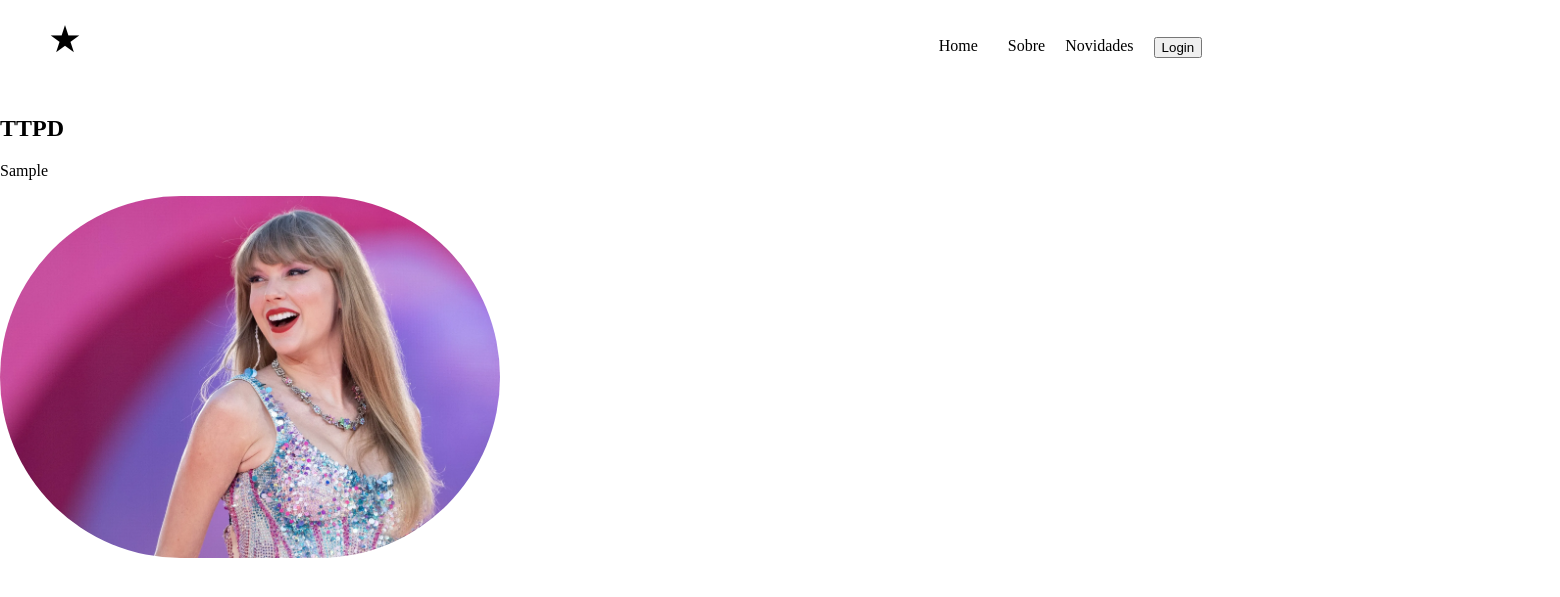
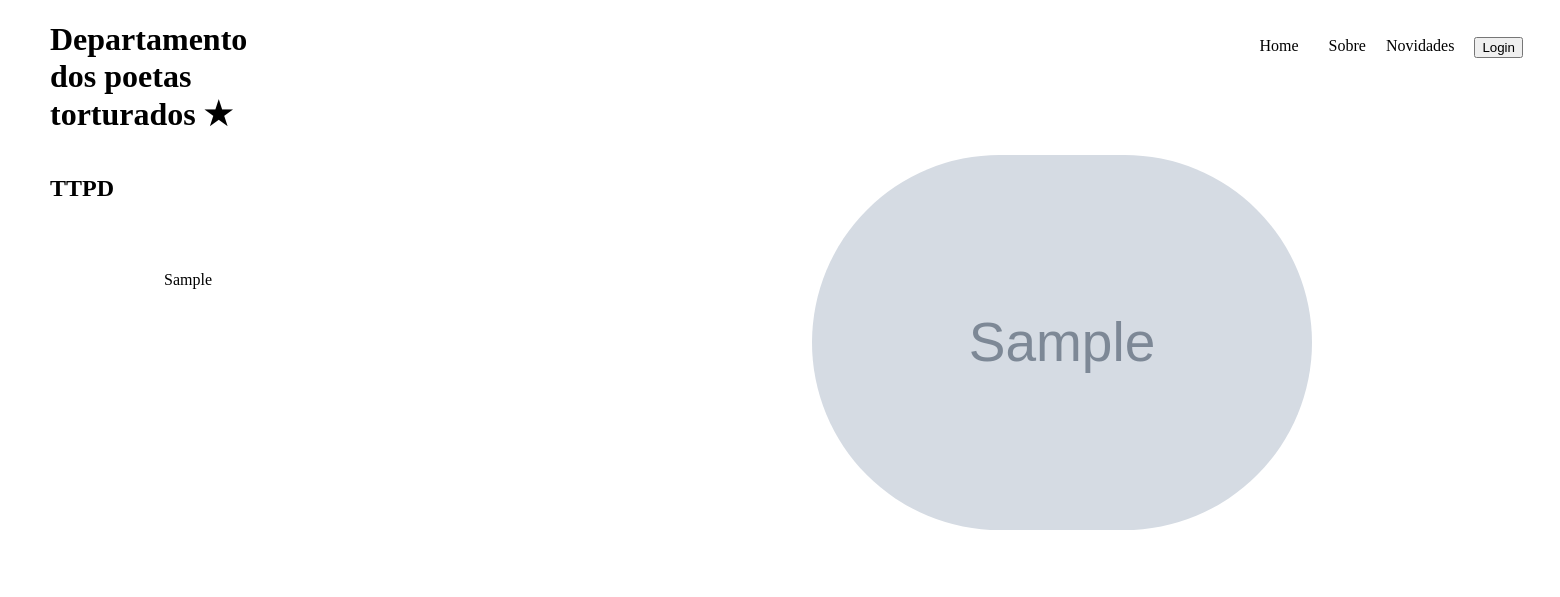
Before and after one commit to eduardavirgilio/projeto_random_template, a Flask app: template templates/home.html in a window 1560 px wide. Shown: the top 597 px of the page. Run offline with Flask 3, Linux system fonts and the light colour scheme; the template is opened without the code that fills it: most values are stand-ins (such as "Sample title", 1, 10 or a date in 2020); grey boxes marked "Sample" are stand-in pictures.

Commit message:
imagens e frases aleatorias funcionando

```diff
--- a/app.py
+++ b/app.py
@@ -13,20 +13,34 @@ app = Flask(__name__)
 
 lista_cores = ["lavanderblush", "pink", "papayawhip", "snow", "powderblue", "#BABACA", "#e1c8fd"]
 
+lista_imagens = ["taylor_ttpd.jpg", "taylor-swift-ttpd-album-review.png", "taylor-lencol-ttpd.jpg", "clipe-fortnight.jpg", "taylor-malone.jpg", "taylor-shot-ttpd.jpg"]
+
+letras_musica = ["'E quando eu senti como se eu fosse um cardigã velho, debaixo da cama de alguém, você me vestiu e disse que eu era seu favorito' (Cardigan)",
+                 "'Todas as minhas manhãs são segundas-feiras' (Fortnight)",
+                 "'Você sabe, os melhores filmes de todos os tempos nunca foram feitos' (The 1)",
+                 "'Eu olho direto para o Sol, mas nunca para o espelho.' (Anti-Hero)",
+                 "'Você não sabe o que tem até que tenha perdido' (You're losing me)",
+                 "'Eu estou tão cansada de correr o mais rápido que consigo, imaginando se eu chegaria lá mais rápido se eu fosse um homem' (The man)",
+                 "'E se você nunca sangrar, você nunca vai crescer' (The 1)"]
+
 @app.route("/sobre")
 def pagina_sobre():
     cor_fundo = random.choice(lista_cores)
     return render_template("sobre.html", cor_fundo_html = cor_fundo)
 
+@app.route("/home")
 
-lista_imagens = ["taylor_ttpd.jpg", "taylor_swift.png"]
-letras_musica = ["'E quando eu senti como se eu fosse um cardigã velho, debaixo da cama de alguém, você me vestiu e disse que eu era seu favorito' (Cardigan)", "'Todas as minhas manhãs são segundas-feiras' (Fortnight)"]
+def pagina_principal():
+    imagem_aleatoria = random.choice(lista_imagens)
 
-@app.route("/home")
-def pagina_inicial():
-    lista_imagens = random.choice(lista_imagens)
-    letras_musica = random.choice(letras_musica)
-    return render_template("home.html", lista_imagens_html = lista_imagens, letras_musica_html = letras_musica)
+    frase_aleatoria = random.choice(letras_musica)
+
+    return render_template("home.html",
+                           frase_aleatoria_html = frase_aleatoria,
+                           imagem_aleatoria_html = imagem_aleatoria)
+
+
+# lista_imagens_html = lista_imagens,
 
 #-----------------------------------------------------------------------------
 
--- a/templates/home.html
+++ b/templates/home.html
@@ -9,9 +9,9 @@
     <body style="background-color:{{cor_fundo_html}}; margin: 0; padding: 0; box-sizing: border_box;">
 
         <header style="display: flex; background-color: white; ;">
-            <h1 style="padding-left: 50px;"> ★</h1>
+            <h1 style="padding-left: 50px;">Departamento dos poetas torturados ★</h1>
 
-            <div style="padding: 37px; display: flex; gap: 20px; padding-left: 850px;">
+            <div style="padding: 37px; display: flex; gap: 20px; padding-left: 1000px;">
 
                     <spam><a href="/templates/home.html" style="text-decoration: none; color: black; padding: 10px;">Home</a></spam>
                     <spam>Sobre</spam>
@@ -25,12 +25,12 @@
 
         </header>
 
-        <main>
-            <h2>TTPD</h2>
+        <main style="display: flex;">
+            <h2 style="padding-left: 50px;">TTPD</h2>
 
-            <p>{{letras_musica_html}}</p>
+            <p style="padding-left: 50px; padding-top: 100px; display: block;">{{frase_aleatoria_html}}</p>
 
-            <img style="width: 500px; border-radius: 9000px;" src="/static/img/taylor_swift.png" alt="taylor swift">
+            <img style="width: 500px; border-radius: 9000px; margin-left: 600px;" src="/static/img/{{imagem_aleatoria_html}}" alt="taylor swift">
         </main>
 </body>
 </html>
```
Also changed, not shown: requirements.txt (renamed from requiriments.txt), static/img/clipe-fortnight.jpg (added), static/img/taylor-lencol-ttpd.jpg (added), static/img/taylor-malone.jpg (added), static/img/taylor-shot-ttpd.jpg (added), static/img/taylor-swift-ttpd-album-review.png (added).
